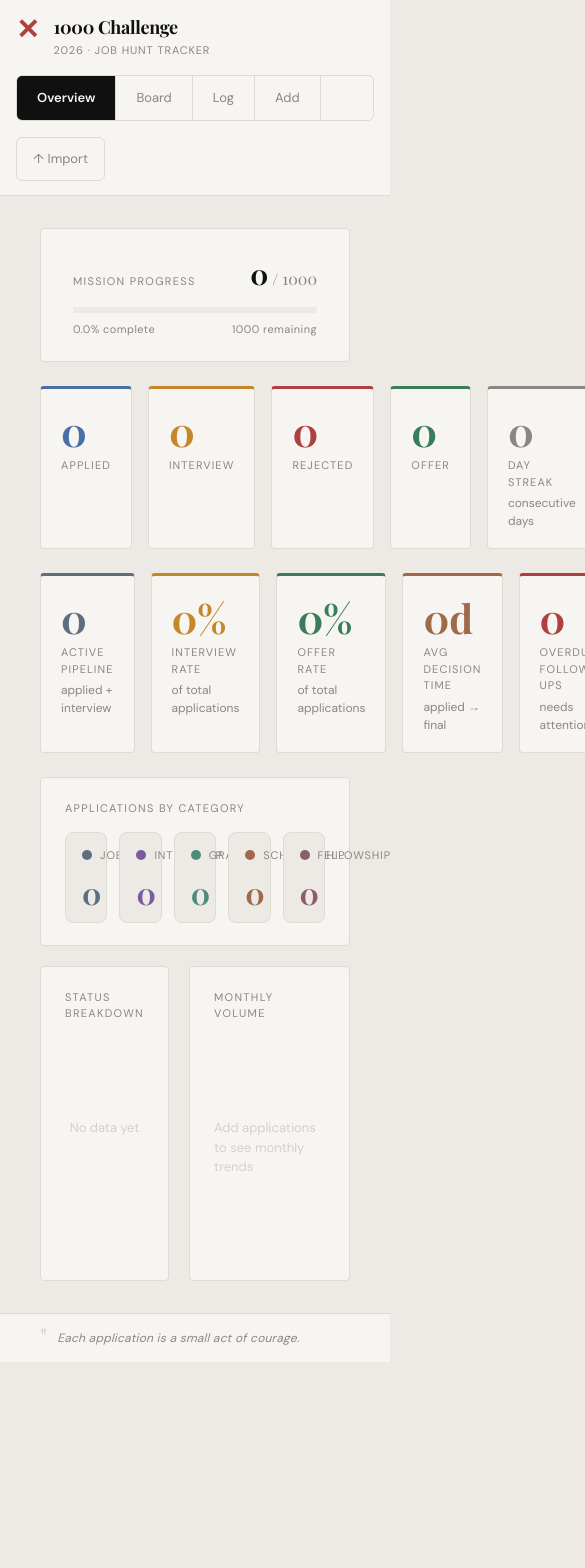
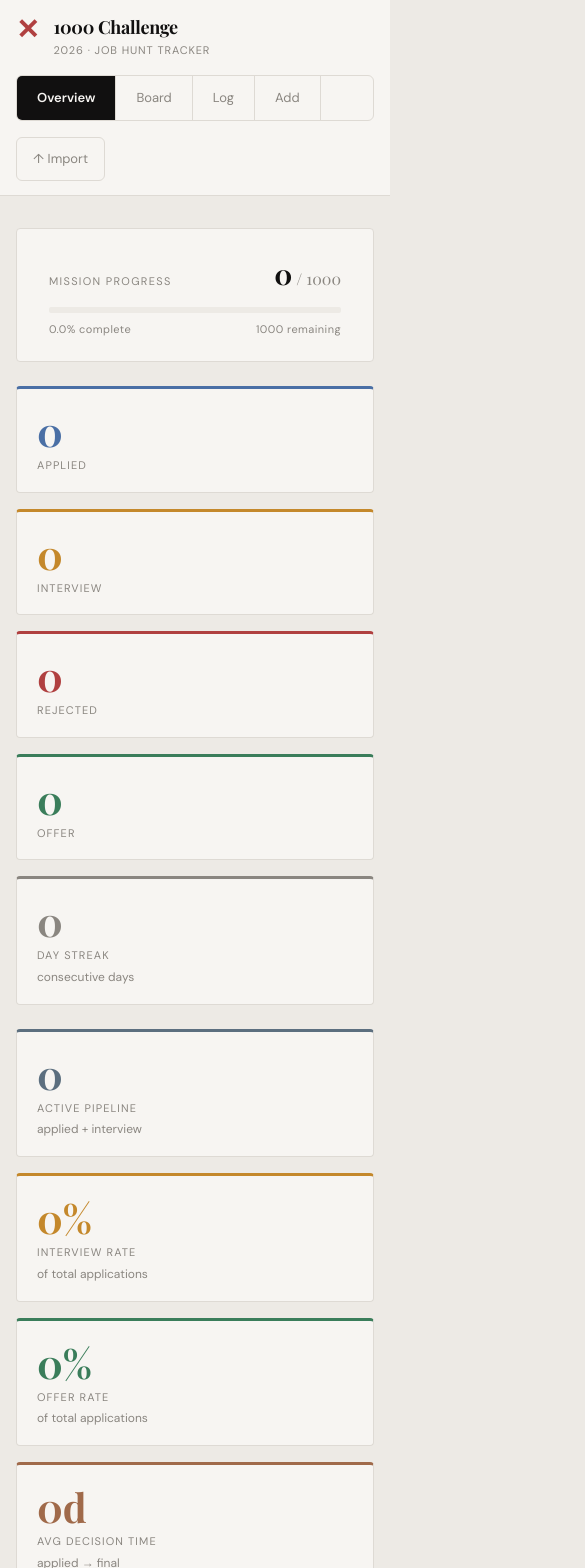
Before and after one commit to MeFerdi/rejection-tracker, a React (Vite) app: page / in a window 390 px wide. Shown: the top 1568 px of the page, 585 px wide, since content can reach past the window. Before the commit the page ends 1362 px from the top, so only its background shows below. Built offline with nearby package versions, Linux system fonts and the light colour scheme.

Commit message:
feat: implement responsive layout adjustments and enhance accessibility features in Dashboard component

```diff
--- a/src/views/Dashboard.jsx
+++ b/src/views/Dashboard.jsx
@@ -30,11 +30,11 @@ export default function Dashboard({ apps, stats }) {
   );
 
   return (
-    <div style={styles.page}>
+    <div className="page-pad" style={styles.page}>
       <ProgressBar count={apps.length} />
 
       {/* Stat row */}
-      <div style={styles.statGrid}>
+      <div className="dashboard-grid" style={styles.statGrid}>
         {Object.entries(STATUS_CONFIG).map(([status, cfg]) => (
           <StatCard
             key={status}
@@ -51,7 +51,7 @@ export default function Dashboard({ apps, stats }) {
         />
       </div>
 
-      <div style={styles.statGridSecondary}>
+      <div className="dashboard-grid-secondary" style={styles.statGridSecondary}>
         <StatCard label="Active Pipeline" value={analytics.activePipeline} color={colors.job} sub="applied + interview" />
         <StatCard label="Interview Rate" value={`${analytics.interviewRate}%`} color={colors.interview} sub="of total applications" />
         <StatCard label="Offer Rate" value={`${analytics.offerRate}%`} color={colors.offer} sub="of total applications" />
@@ -59,10 +59,10 @@ export default function Dashboard({ apps, stats }) {
         <StatCard label="Overdue Follow-ups" value={analytics.overdueFollowUps} color={colors.rejected} sub="needs attention" />
       </div>
 
-      <div style={{ ...styles.card, marginBottom: 20 }}>
+      <div className="dashboard-card" style={{ ...styles.card, marginBottom: 20 }}>
         {sectionTitle("Applications by Category")}
-        <div style={styles.categoryGrid}>
-        {Object.entries(CATEGORY_CONFIG).map(([category, cfg]) => (
+        <div className="dashboard-category-grid" style={styles.categoryGrid}>
+          {Object.entries(CATEGORY_CONFIG).map(([category, cfg]) => (
             <div key={category} style={styles.categoryCard}>
               <div style={styles.categoryHead}>
                 <span style={{ ...styles.categoryDot, background: cfg.color }} />
@@ -78,11 +78,11 @@ export default function Dashboard({ apps, stats }) {
 
       {/* Charts row */}
       <div style={styles.chartGrid}>
-        <div style={styles.card}>
+        <div className="dashboard-card" style={styles.card}>
           {sectionTitle("Status Breakdown")}
           <StatusPie stats={stats} />
         </div>
-        <div style={styles.card}>
+        <div className="dashboard-card" style={styles.card}>
           {sectionTitle("Monthly Volume")}
           <MonthlyBar apps={apps} />
         </div>
@@ -90,7 +90,7 @@ export default function Dashboard({ apps, stats }) {
 
       {/* Weekly stack */}
       {apps.length > 0 && (
-        <div style={{ ...styles.card, marginTop: 20 }}>
+        <div className="dashboard-card" style={{ ...styles.card, marginTop: 20 }}>
           {sectionTitle("Weekly Activity by Status")}
           <WeeklyStack apps={apps} />
         </div>
@@ -103,24 +103,24 @@ const styles = {
   page: { padding: "32px 40px" },
   statGrid: {
     display: "grid",
-    gridTemplateColumns: "repeat(5, 1fr)",
+    gridTemplateColumns: "repeat(auto-fit, minmax(160px, 1fr))",
     gap: 16,
     marginBottom: 24,
   },
   statGridSecondary: {
     display: "grid",
-    gridTemplateColumns: "repeat(5, 1fr)",
+    gridTemplateColumns: "repeat(auto-fit, minmax(160px, 1fr))",
     gap: 16,
     marginBottom: 24,
   },
   chartGrid: {
     display: "grid",
-    gridTemplateColumns: "1fr 2fr",
+    gridTemplateColumns: "repeat(auto-fit, minmax(280px, 1fr))",
     gap: 20,
   },
   categoryGrid: {
     display: "grid",
-    gridTemplateColumns: "repeat(5, minmax(0, 1fr))",
+    gridTemplateColumns: "repeat(auto-fit, minmax(140px, 1fr))",
     gap: 12,
   },
   categoryCard: {
```
